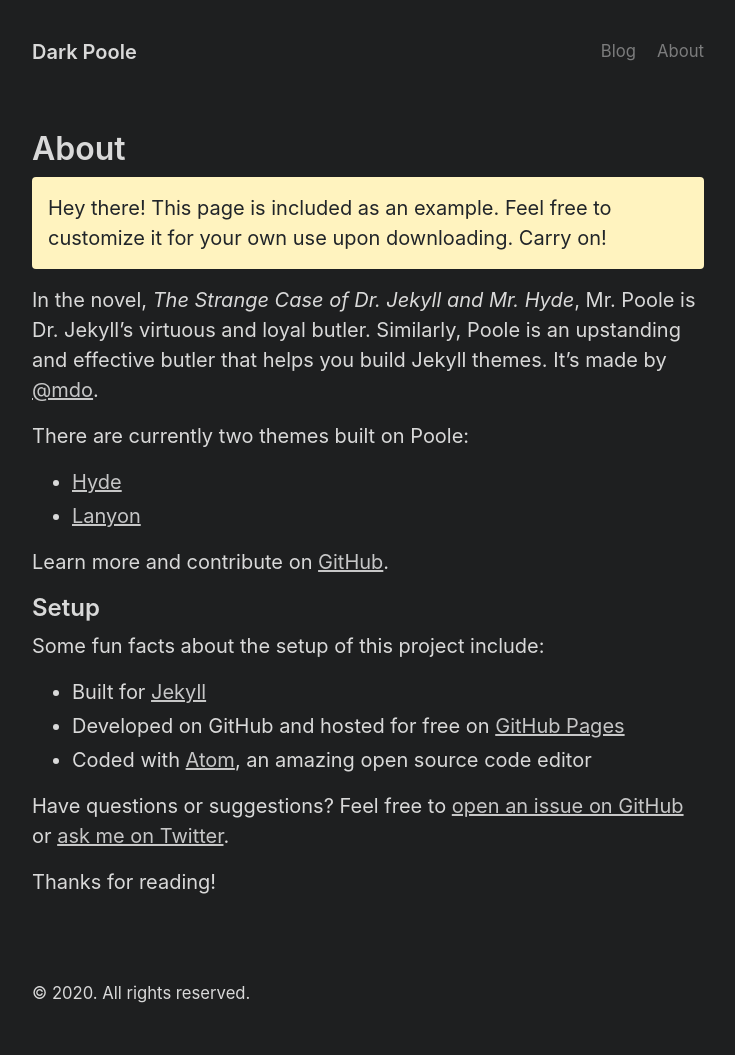
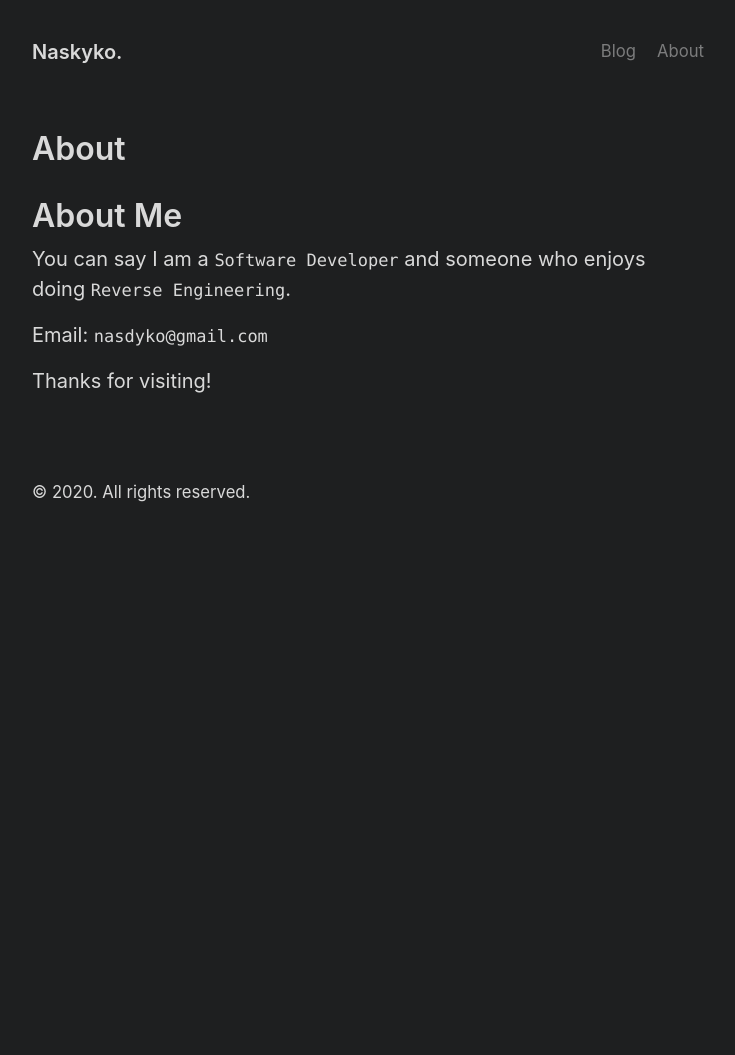
Before and after one commit to nasdyko/nasdyko.github.io, a Jekyll site: the page built from about.md, in a window 1280 px wide. Shown: the whole page, without its empty margins (272-1007 px from the left). Built offline with Jekyll 4.4.1, drawn with Linux system fonts in a browser that asks for light colours; after the commit the page ends 900 px from its top, so only the background shows below that.

Commit message:
blog content update

```diff
--- a/_config.yml
+++ b/_config.yml
@@ -1,6 +1,6 @@
 # Setup
-title: Dark Poole
-url: https://getpoole.com
+title: Naskyko.
+url: https://nasdyko.github.io
 paginate: 1
 baseurl: ""
 permalink: pretty
@@ -32,9 +32,9 @@ sass:
 
 # Specify the author for blog posts
 author:
-  name: Mark Otto
+  name: Naskyko
   url: https://twitter.com/mdo
-  email: markdotto@gmail.com
+  email: nasdyko@gmail.com
 
 # Custom vars
 version: 3.0.0
--- a/about.md
+++ b/about.md
@@ -3,27 +3,11 @@ layout: page
 title: About
 ---
 
-<p class="message">
-  Hey there! This page is included as an example. Feel free to customize it for your own use upon downloading. Carry on!
-</p>
+# About Me
 
-In the novel, *The Strange Case of Dr. Jekyll and Mr. Hyde*, Mr. Poole is Dr. Jekyll's virtuous and loyal butler. Similarly, Poole is an upstanding and effective butler that helps you build Jekyll themes. It's made by [@mdo](https://twitter.com/mdo).
+You can say I am a `Software Developer` and someone who enjoys doing `Reverse
+Engineering`.
 
-There are currently two themes built on Poole:
+Email: `nasdyko@gmail.com`
 
-- [Hyde](https://hyde.getpoole.com)
-- [Lanyon](https://lanyon.getpoole.com)
-
-Learn more and contribute on [GitHub](https://github.com/poole).
-
-## Setup
-
-Some fun facts about the setup of this project include:
-
-- Built for [Jekyll](https://jekyllrb.com)
-- Developed on GitHub and hosted for free on [GitHub Pages](https://pages.github.com)
-- Coded with [Atom](https://atom.io), an amazing open source code editor
-
-Have questions or suggestions? Feel free to [open an issue on GitHub](https://github.com/poole/poole/issues/new) or [ask me on Twitter](https://twitter.com/mdo).
-
-Thanks for reading!
+Thanks for visiting!
```
